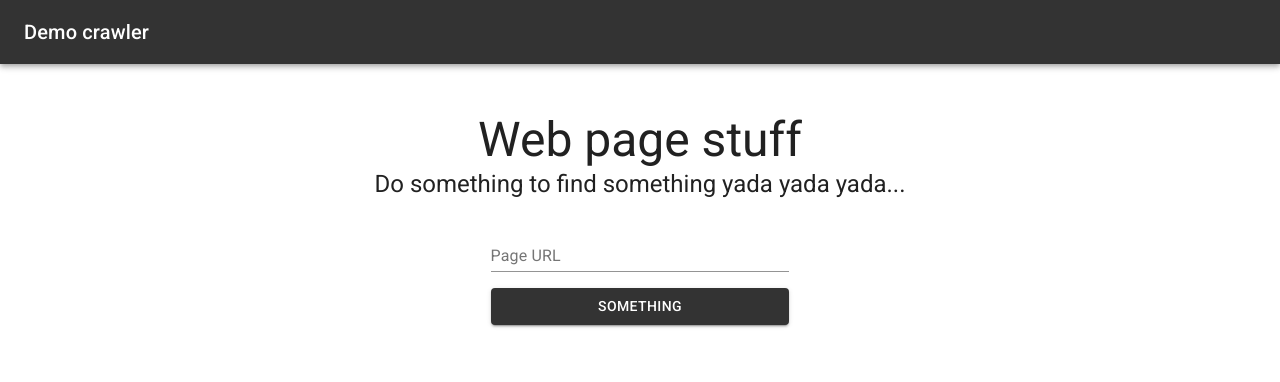
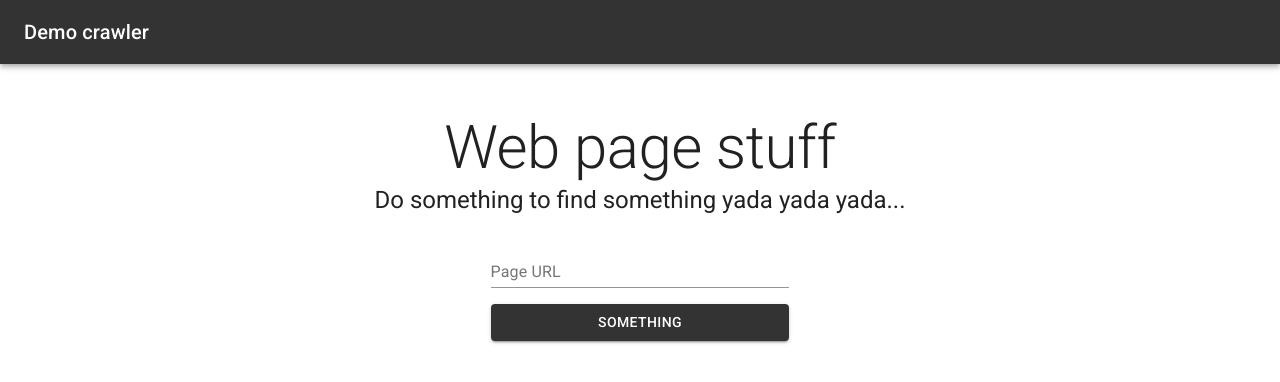
Before and after one commit to isadag/demo-crawler-ui, a React (Create React App) app: page / in a window 1280 px wide. Shown: the top 382 px of the page. Built offline with nearby package versions, Linux system fonts and the light colour scheme.

Commit message:
Added label and increased margin for grid items

```diff
--- a/src/App.js
+++ b/src/App.js
@@ -33,7 +33,7 @@ function App() {
       </AppBar>
       <Grid container direction="column" alignItems="center" justify="center" className={classes.container}>
         <Grid item xs={12} className={classes.container}>
-          <Typography variant="h3" component="h1" align="center">
+          <Typography variant="h2" component="h1" align="center">
             Web page stuff
           </Typography>
           <Typography variant="h5" component="p" align="center">
--- a/src/components/pageResultWrapper.js
+++ b/src/components/pageResultWrapper.js
@@ -14,7 +14,7 @@ const useStyles = makeStyles((theme) => ({
         width: '100%'
     },
     gridItem: {
-        margin: theme.spacing(2, 0, 2),
+        margin: theme.spacing(3, 0, 3),
     },
 }));
 
@@ -115,6 +115,11 @@ function PageResultWrapper() {
                         </Slide>
                     </Grid>
                     <Grid container direction="row" justify="space-around" alignItems="flex-start">
+                        <Grid item xs={12} className={classes.gridItem}>
+                            <Typography component="h2" variant="h3" align="center">
+                                Web page scoring
+                            </Typography>
+                        </Grid>
                         <Grid item xs={5} sm={2} className={classes.gridItem}>
                             <Card variant="outlined">
                                 <CardContent>
```
